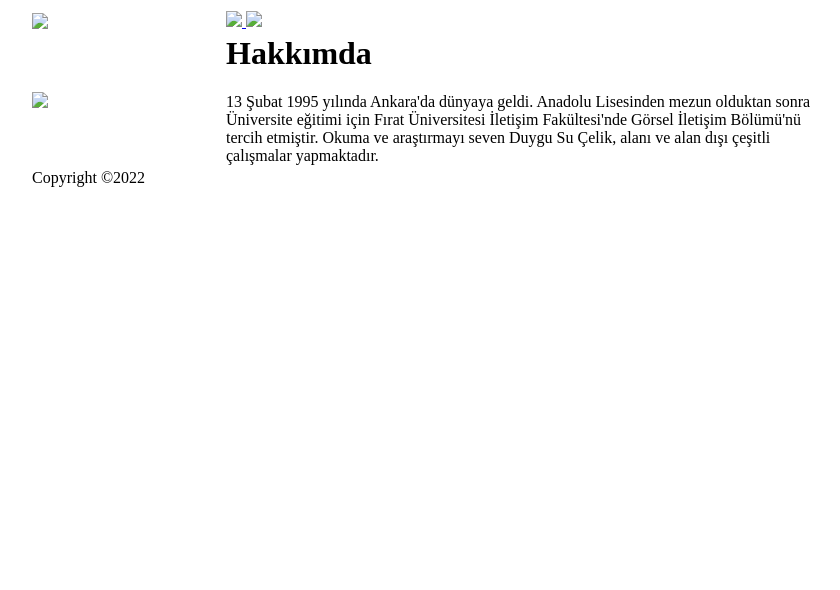
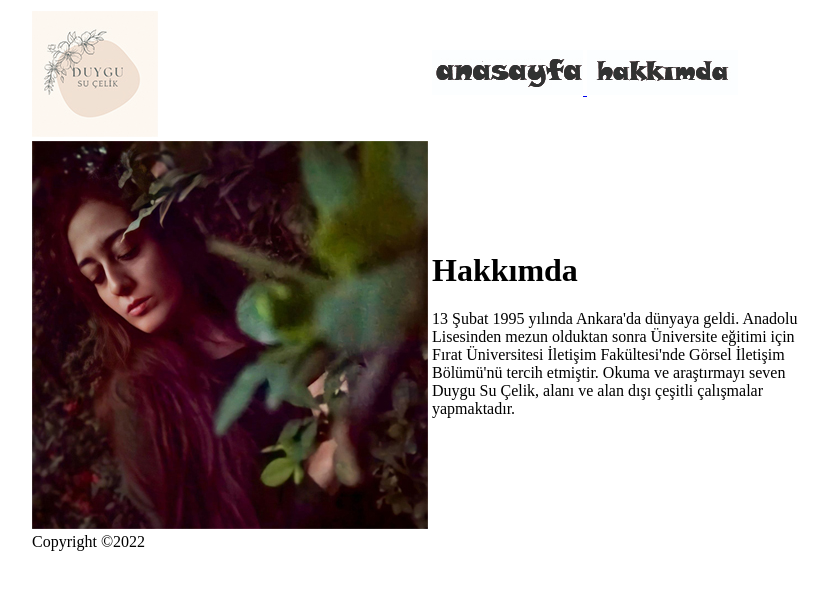
Before and after one commit to duygusucelik/sayfam, a plain HTML site: page hakkimda.html in a window 1280 px wide. Shown: the whole page, without its empty margins (211-1051 px from the left). Drawn offline with Linux system fonts and the light colour scheme.

Commit message:
Update hakkimda.html

```diff
--- a/hakkimda.html
+++ b/hakkimda.html
@@ -9,17 +9,17 @@
 <table width="800px">
 <tr>
 <td>
-<a href="index.html"><img src="ımg/su.jpg"></a>
+<a href="index.html"><img src="img/su.jpg"></a>
 </td>
 <td>
-<a href="index.html"><img src="ımg/anasayfa7.jpg"</a>
-<a href=""><img src="ımg/hakkımda6.jpg"/a>
+<a href="index.html"><img src="img/anasayfa7.jpg"</a>
+<a href="hakkimda.html"><img src="img/hakkımda6.jpg"></a>
 
 </td>
 </tr>
 
 <tr>
-<td><img src="ımg/ds4.jpg"></td>
+<td><img src="img/ds4.jpg"></td>
 <td width="600px">
 <h1>Hakkımda</h1>
 <p>13 Şubat 1995 yılında Ankara'da dünyaya geldi. Anadolu Lisesinden mezun olduktan sonra Üniversite eğitimi için Fırat Üniversitesi İletişim Fakültesi'nde Görsel İletişim Bölümü'nü tercih etmiştir. Okuma ve araştırmayı seven Duygu Su Çelik, alanı ve alan dışı çeşitli çalışmalar yapmaktadır.</p>
```
